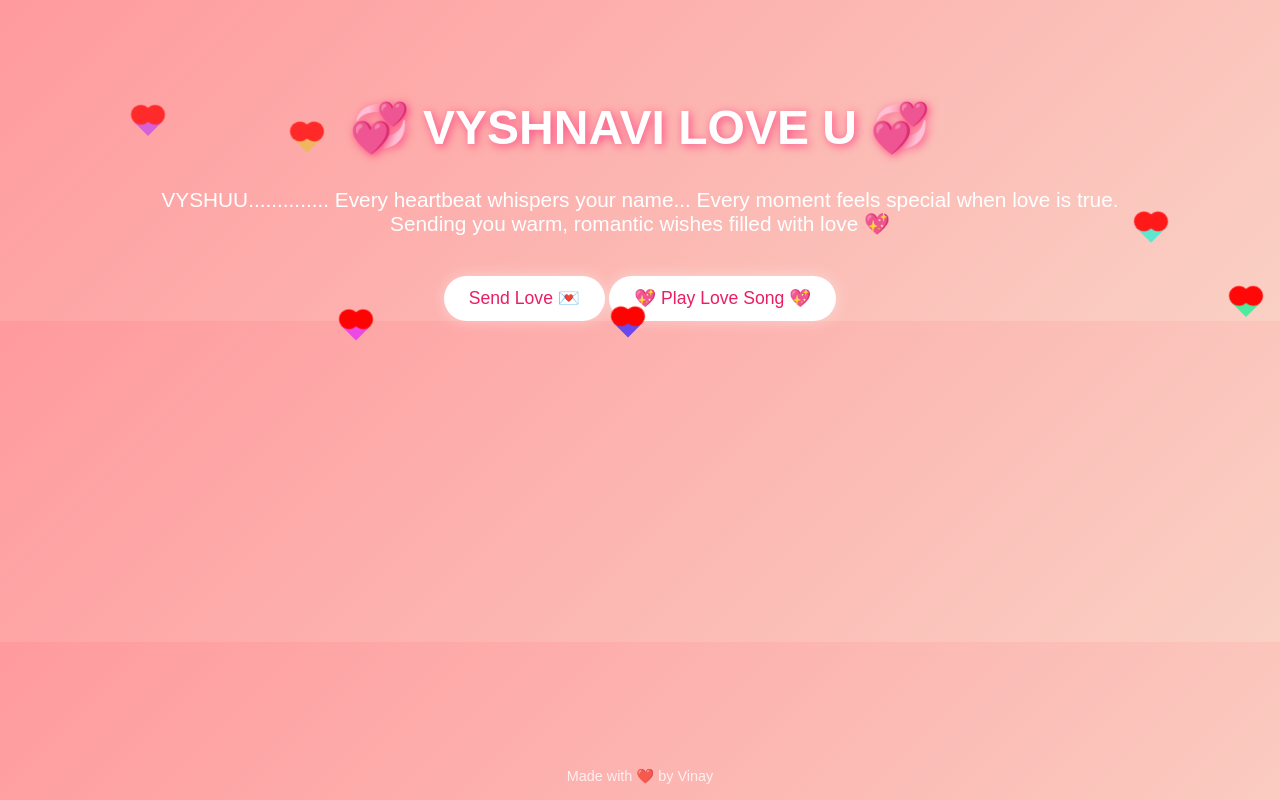
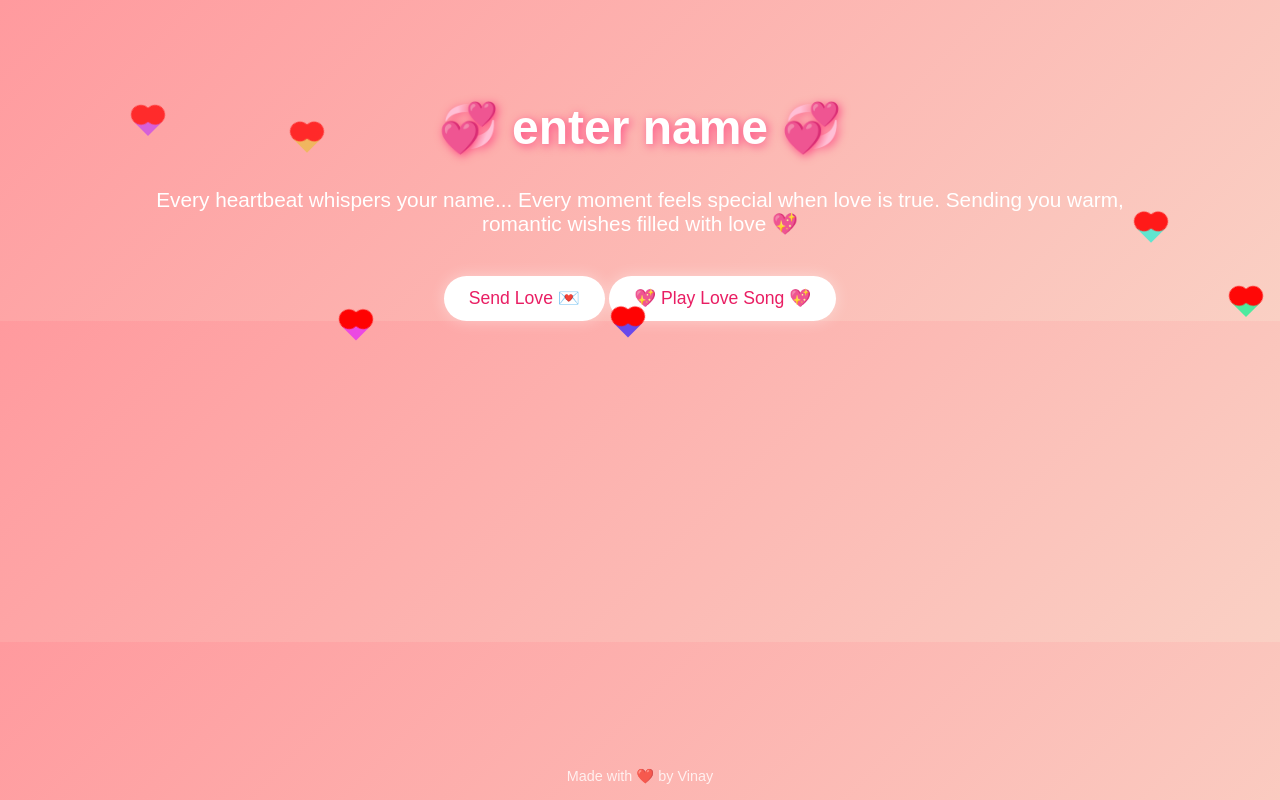
Before and after one commit to earnvin/VYSHU-GREETINGS, a plain HTML site: page index.html in a window 1280 px wide. Drawn offline with Linux system fonts and the light colour scheme.

Commit message:
Update index.html

```diff
--- a/index.html
+++ b/index.html
@@ -3,7 +3,7 @@
 <head>
   <meta charset="UTF-8" />
   <meta name="viewport" content="width=device-width, initial-scale=1.0" />
-  <title>Vinay Love Greetings 💖</title>
+  <title>Vinay Greetings 💖</title>
   <style>
     body {
       margin: 0;
@@ -96,8 +96,8 @@
   </style>
 </head>
 <body>
-  <h1>💞 VYSHNAVI LOVE U  💞</h1>
-  <p> VYSHUU..............
+  <h1>💞 enter name 💞</h1>
+  <P>
 
     Every heartbeat whispers your name...
     Every moment feels special when love is true.
```
